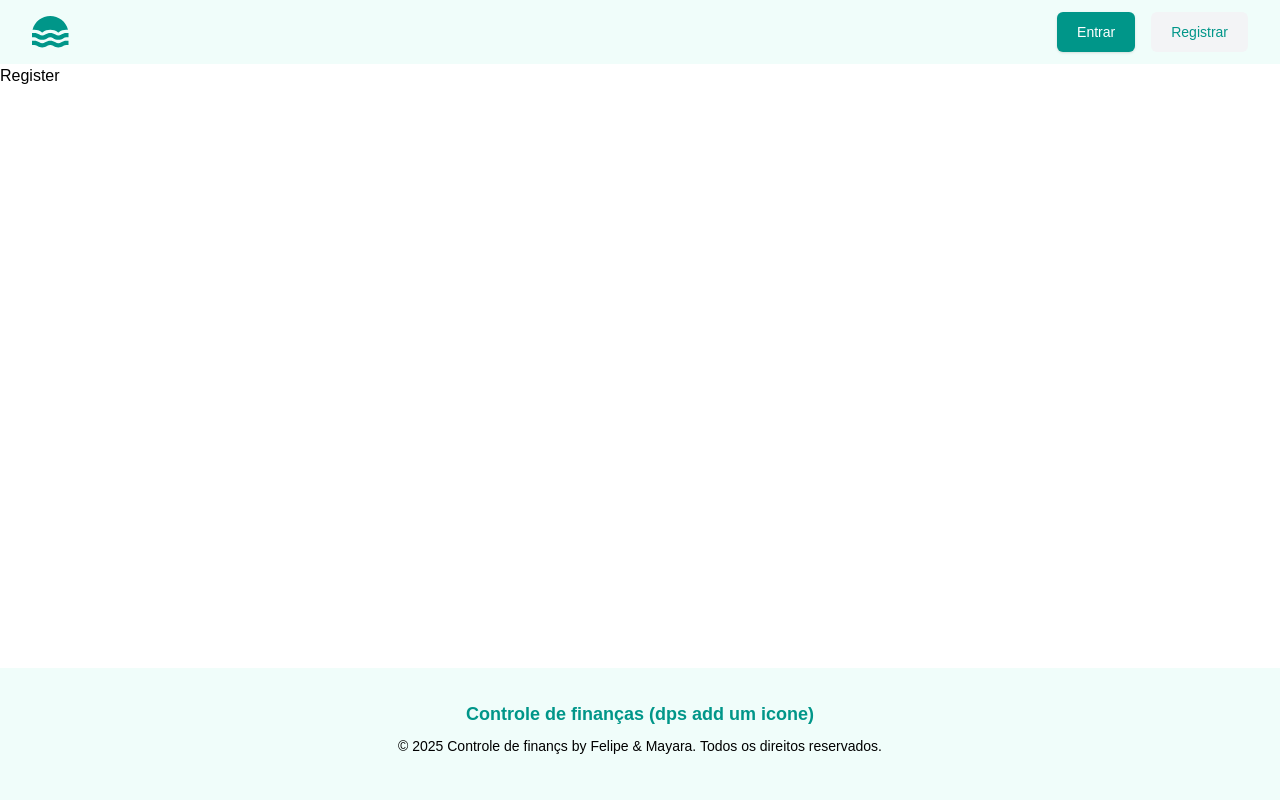
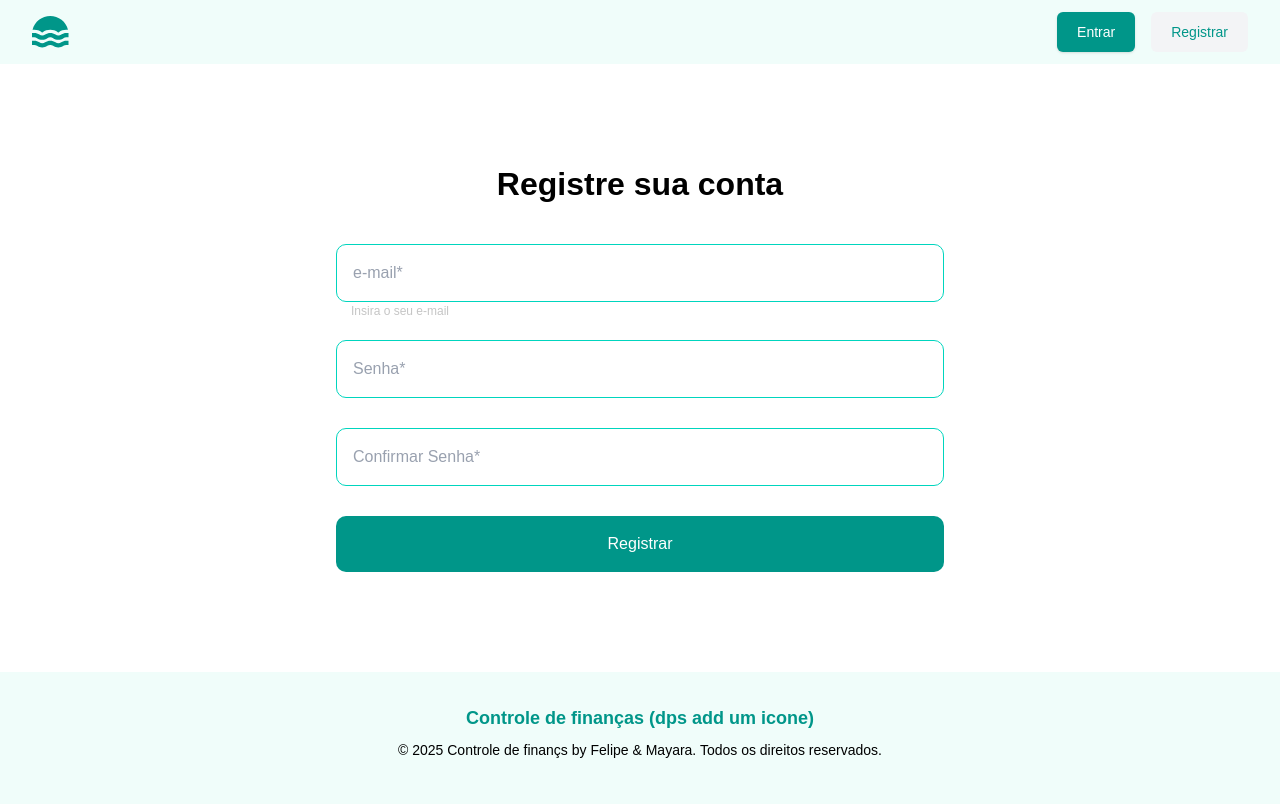
Before and after one commit to FelipeLopes1996/personal-finance-web-app, a React (Vite) app: page /register in a window 1280 px wide. Built offline with nearby package versions, Linux system fonts and the light colour scheme.

Commit message:
Create form register component

```diff
--- /dev/null
+++ b/src/components/RegisterForm/index.tsx
@@ -0,0 +1,143 @@
+import { TextField } from "../TextField";
+import { useForm } from "react-hook-form";
+import { zodResolver } from "@hookform/resolvers/zod";
+import { Button } from "../Button";
+import clsx from "clsx";
+import { useState } from "react";
+import { RegisterSchema } from "../../schemas/RegisterSchema";
+
+// interface UserForm {
+//   username: string;
+//   email: string;
+// }
+export default function RegisterForm() {
+  const {
+    register,
+    handleSubmit,
+    // reset,
+    formState: { errors },
+  } = useForm<RegisterSchema>({
+    resolver: zodResolver(RegisterSchema),
+  });
+  const [isLoading, setIsLoading] = useState(false);
+  const [showPassword, setShowPassword] = useState(false);
+
+  const onSubmit = async ({
+    email,
+    password,
+    confirmPassword,
+  }: RegisterSchema) => {
+    const register = {
+      email,
+      password,
+      confirmPassword,
+    };
+    console.log("register", register);
+    // setIsLoading(true);
+    // const res = await signIn('credentials', {
+    //   email,
+    //   password,
+    //   redirect: false,
+    // });
+
+    // if (res?.ok) {
+    //   const session = await fetch('/api/auth/session').then(r => r.json());
+
+    //   if (session?.user?.username) {
+    //     localStorage.setItem('@loomi-username', session.user.username || '');
+    //   }
+
+    //   if (isRememberUser) {
+    //     localStorage.setItem(
+    //       '@loomi-remember-user',
+    //       JSON.stringify({ email, password, isRememberUser }),
+    //     );
+    //   }
+    //   CustomToast({
+    //     title: 'Usuário logado com sucesso',
+    //     description: 'Seja Bem vindo!',
+    //     status: 'success',
+    //   });
+
+    //   router.push('/dashboard');
+    // } else {
+    //   CustomToast({
+    //     title: 'Usuário ou senha inválidos',
+    //     description: ' ',
+    //     status: 'error',
+    //   });
+
+    setIsLoading(false);
+    // }
+  };
+
+  return (
+    <form className="space-y-4" onSubmit={handleSubmit(onSubmit)}>
+      <div className="flex flex-col mb-[20px]">
+        <TextField
+          {...register("email")}
+          placeholder="e-mail*"
+          type="text"
+          required
+        />
+        {errors.email && (
+          <p className="text-red-500 text-sm pl-[15px]">
+            {errors.email.message}
+          </p>
+        )}
+        {!errors.email && (
+          <span className="text-[#C5C5C5] text-[12px] pl-[15px]">
+            Insira o seu e-mail
+          </span>
+        )}
+      </div>
+
+      <div className="flex flex-col relative mb-[30px]">
+        <TextField
+          {...register("password")}
+          placeholder="Senha*"
+          type={showPassword ? "text" : "password"}
+          required
+          className="mb-[30px]"
+        />
+        {errors.password && (
+          <p className="text-red-500 text-sm pl-[15px]">
+            {errors.password.message}
+          </p>
+        )}
+
+        <TextField
+          {...register("password")}
+          placeholder="Confirmar Senha*"
+          type={showPassword ? "text" : "password"}
+          required
+        />
+        {errors.password && (
+          <p className="text-red-500 text-sm pl-[15px]">
+            {errors.password.message}
+          </p>
+        )}
+
+        <button
+          type="button"
+          onClick={() => setShowPassword(!showPassword)}
+          className="absolute right-3 top-3 text-gray-400 hover:cursor-pointer"
+        >
+          {/* <VisibleIcon /> */}
+        </button>
+      </div>
+
+      <Button
+        disabled={isLoading}
+        className={clsx(
+          isLoading && "!bg-blue-400 hover:cursor-default",
+          "hover:shadow-[0_0_15px_2px_#a1d1bd]"
+        )}
+        type="submit"
+      >
+        {/* {isLoading ? <SpinnerLoading width="5" height="5" /> : "Entrar"} */}
+        {isLoading ? "..." : "Registrar"}
+      </Button>
+    </form>
+  );
+}
--- a/src/pages/Register/index.tsx
+++ b/src/pages/Register/index.tsx
@@ -1,5 +1,14 @@
+import RegisterForm from "../../components/RegisterForm";
+
 const Register = () => {
-  return <div>Register</div>;
+  return (
+    <div className="m-auto flex-1 md:w-[40rem] px-[1rem] md:py-25 py-10 ">
+      <h1 className="text-[1.7rem] md:text-[2rem] font-extrabold mb-10 text-black leading-tight mx-auto text-center">
+        Registre sua conta
+      </h1>
+      <RegisterForm />
+    </div>
+  );
 };
 
 export default Register;
--- /dev/null
+++ b/src/schemas/RegisterSchema.ts
@@ -0,0 +1,14 @@
+import { z } from "zod";
+
+export const RegisterSchema = z
+  .object({
+    email: z.string().email("E-mail inválido"),
+    password: z.string().min(6, "A senha deve ter pelo menos 6 caracteres"),
+    confirmPassword: z.string(),
+  })
+  .refine((data) => data.password === data.confirmPassword, {
+    message: "As senhas precisam ser iguais",
+    path: ["confirmPassword"],
+  });
+
+export type RegisterSchema = z.infer<typeof RegisterSchema>;
```
